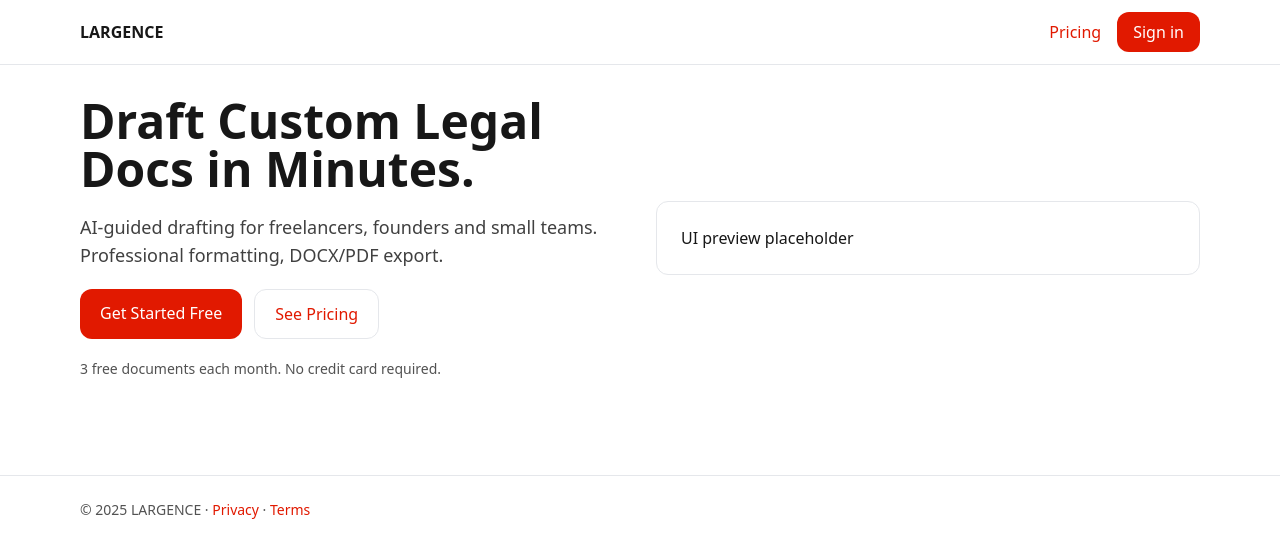
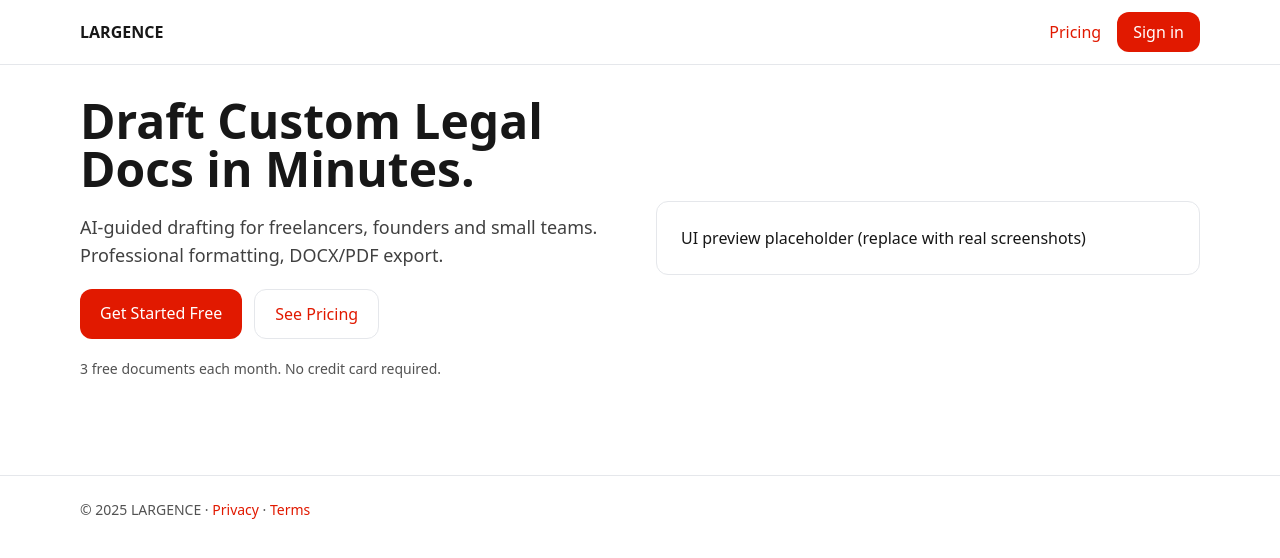
Before and after one commit to Lightcomputerstechnology/largence-tech, a Next.js app: page / in a window 1280 px wide. Shown: the top 558 px of the page. Built offline with nearby package versions, Linux system fonts and the light colour scheme.

Commit message:
Update page.tsx

```diff
--- a/src/app/page.tsx
+++ b/src/app/page.tsx
@@ -12,7 +12,7 @@
         </div>
         <p className="text-sm text-neutral-600">3 free documents each month. No credit card required.</p>
       </div>
-      <div className="rounded-xl border p-6">UI preview placeholder</div>
+      <div className="rounded-xl border p-6">UI preview placeholder (replace with real screenshots)</div>
     </section>
   );
 }
```
